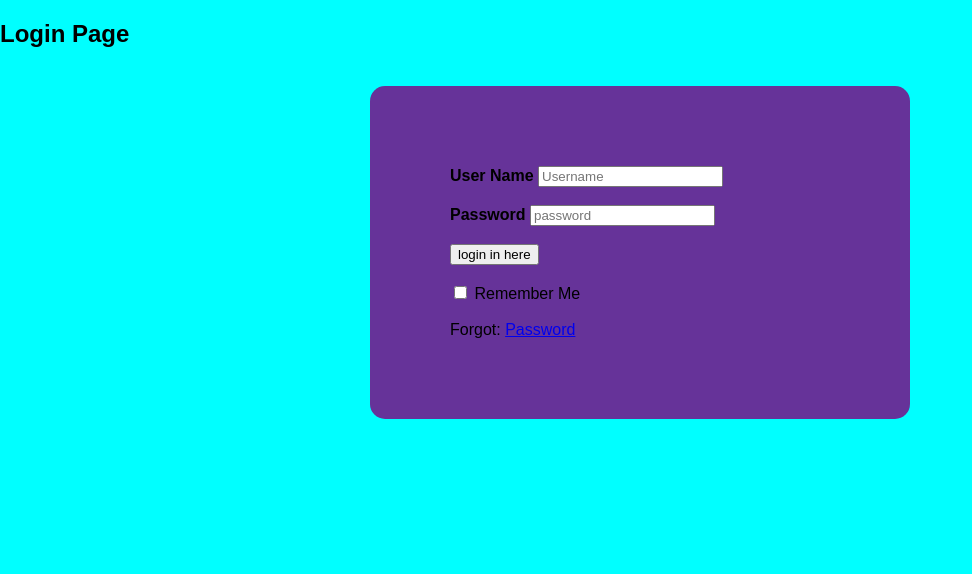
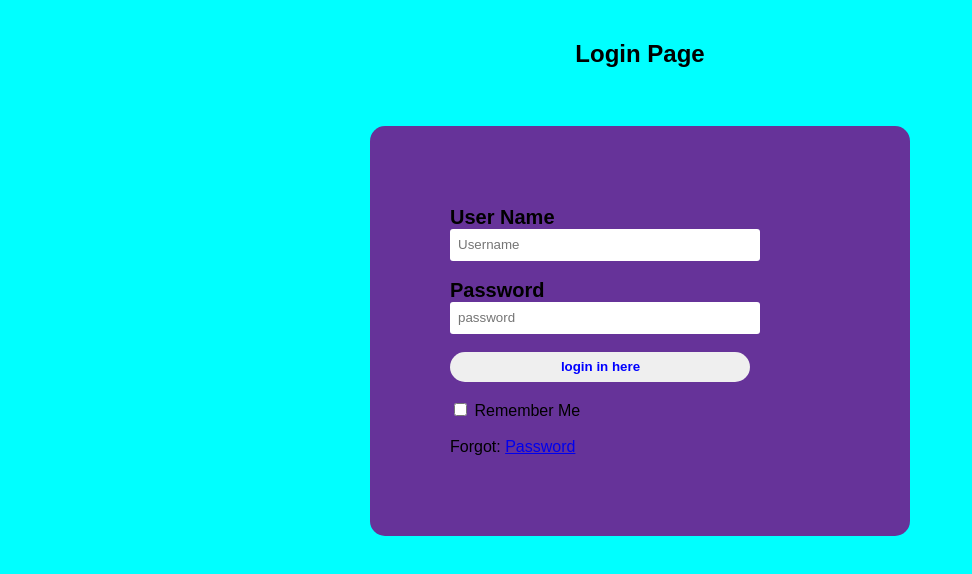
Before and after one commit to Rasibul/login-from, a plain HTML site: page index.html in a window 1280 px wide. Shown: the whole page, without its empty margins (0-972 px from the left). Drawn offline with Linux system fonts and the light colour scheme.

Commit message:
fifth task commit done

```diff
--- a/style.css
+++ b/style.css
@@ -8,10 +8,40 @@ body{
 
 .login{
     width: 380px;
-    /* overflow: hidden; */
+    overflow: hidden;
     margin: auto;
-    /* margin: 20 0 0 450px; */
     padding: 80px;
     background: rebeccapurple;
     border-radius: 15px;
 }
+h2{
+    text-align: center;
+    color: black;
+    padding: 20px;
+}
+label{
+    font-size: 20px;
+}
+#uname{
+    width: 300px;
+    height: 30px;
+    border: none;
+    border-radius: 3px;
+    padding-left: 8px;
+}
+#pass{
+    width: 300px;
+    height: 30px;
+    border: none;
+    border-radius: 3px;
+    padding-left: 8px;
+}
+#log{
+    width: 300px;
+    height: 30px;
+    border: none;
+    border-radius: 17px;
+    padding-left: 7px;
+    color: blue;
+    font-weight: 700;
+}
```
